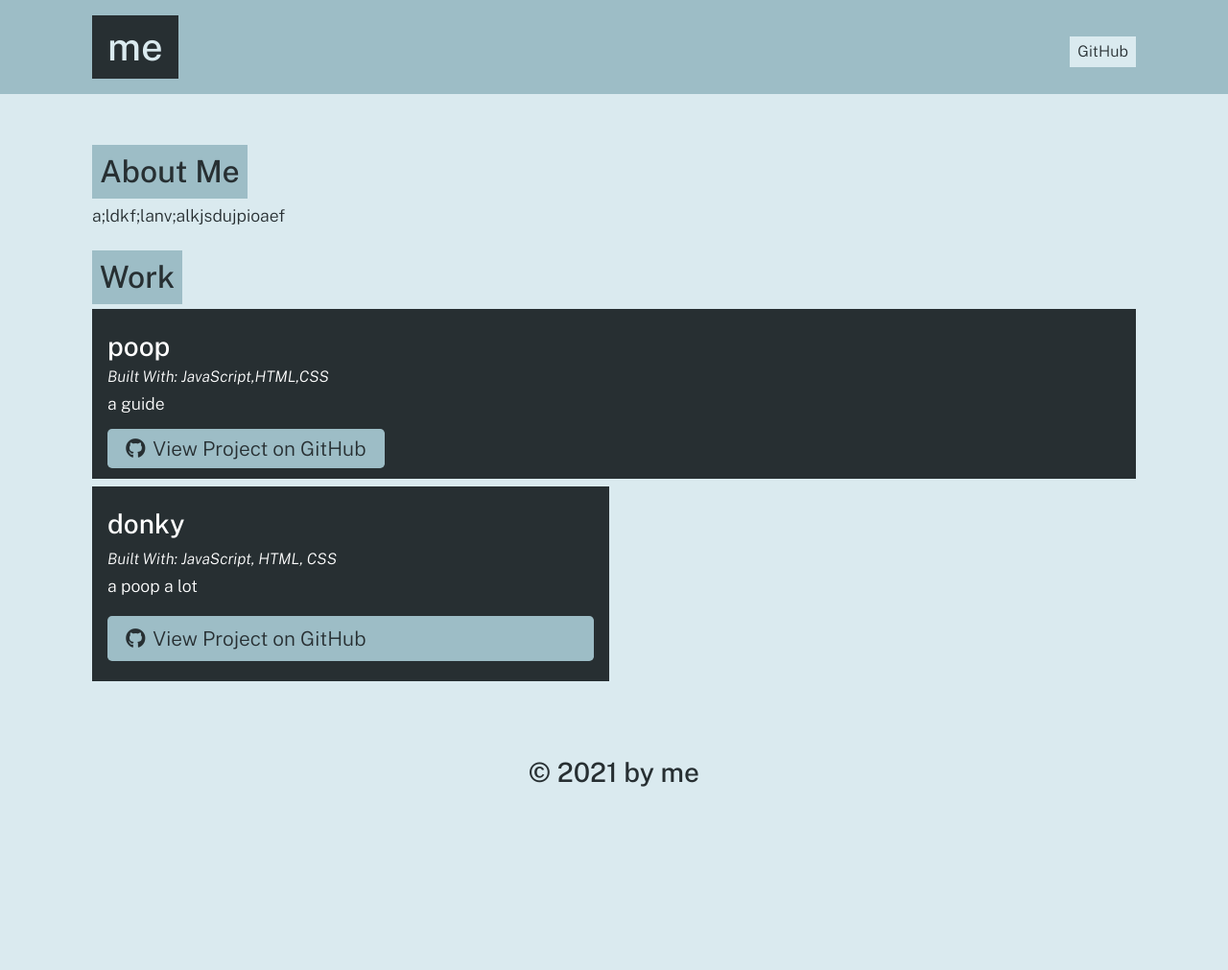
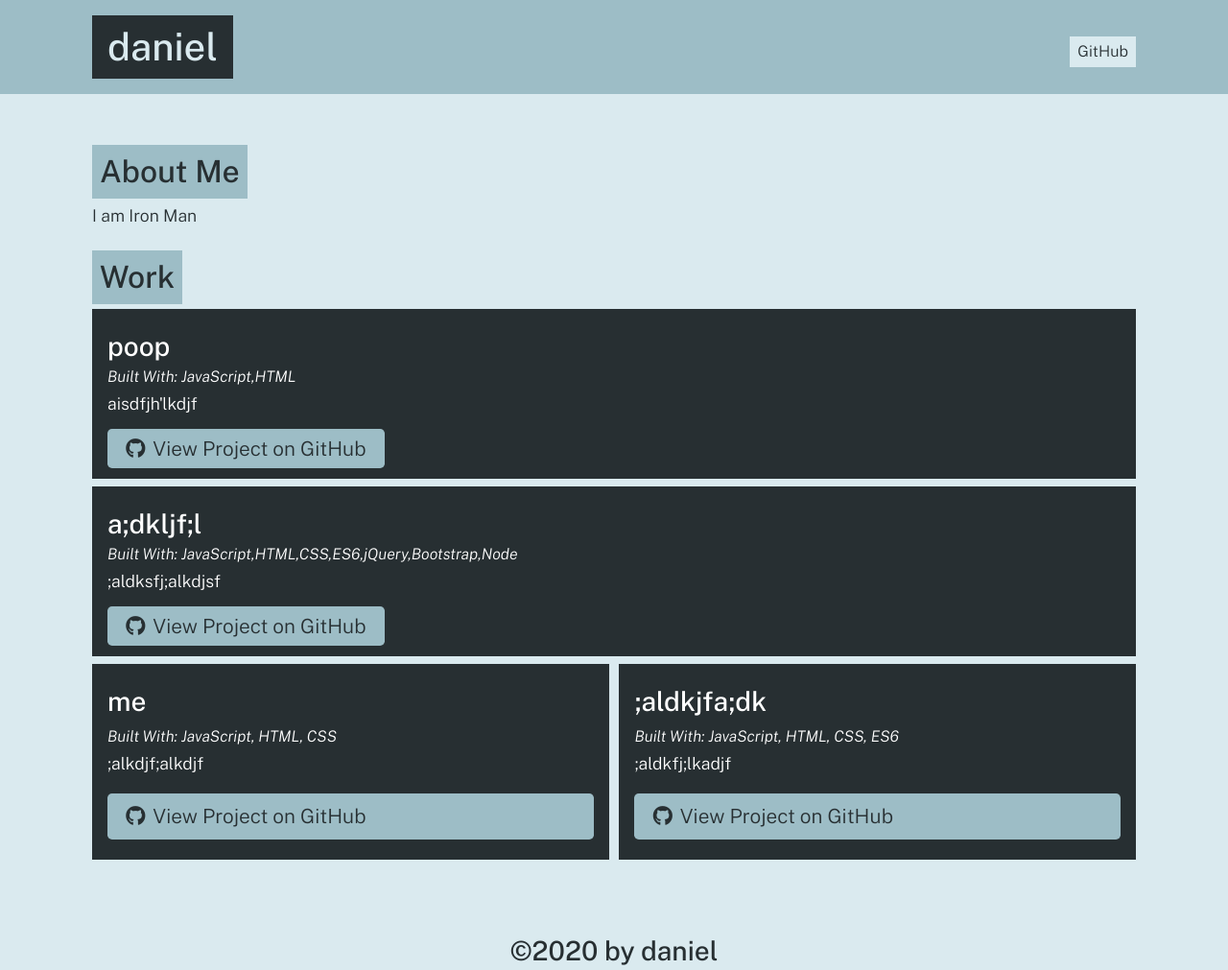
Before and after one commit to dbradle4348/portfolio-generator, a website: page dist/index.html in a window 1280 px wide. Shown: the whole page at 96% size. Before the commit the page ends 843 px from the top, so only its background shows below. Drawn offline with nearby package versions, Linux system fonts and the light colour scheme.

Commit message:
final final

```diff
--- a/dist/index.html
+++ b/dist/index.html
@@ -1,6 +1,7 @@
 
   <!DOCTYPE html>
   <html lang="en">
+
   <head>
     <meta charset="UTF-8">
     <meta name="viewport" content="width=device-width, initial-scale=1.0">
@@ -14,9 +15,9 @@
   <body>
     <header>
       <div class="container flex-row justify-space-between align-center py-3">
-        <h1 class="page-title text-secondary bg-dark py-2 px-3">me</h1>
+        <h1 class="page-title text-secondary bg-dark py-2 px-3">daniel</h1>
         <nav class="flex-row">
-          <a class="ml-2 my-1 px-2 py-1 bg-secondary text-dark" href="https://github.com/me23">GitHub</a>
+          <a class="ml-2 my-1 px-2 py-1 bg-secondary text-dark" href="https://github.com/dbradle4348">GitHub</a>
         </nav>
       </div>
     </header>
@@ -24,7 +25,7 @@
 
     <section class="my-3" id="about">
       <h2 class="text-dark bg-primary p-2 display-inline-block">About Me</h2>
-      <p>a;ldkf;lanv;alkjsdujpioaef</p>
+      <p>I am Iron Man</p>
     </section>
 
 
@@ -36,30 +37,51 @@
             <h3 class="portfolio-item-title text-light">poop</h3>
             <h5 class="portfolio-languages">
               Built With:
-              JavaScript,HTML,CSS
+              JavaScript,HTML
             </h5>
-            <p>a guide</p>
-            <a href=";akdjf;alhk;glvan;lvkjadf" class="btn"><i class="fab fa-github mr-2"></i>View Project on GitHub</a>
+            <p>aisdfjh'lkdjf</p>
+            <a href="a;ldkja; ldkf; kldsf;j ak" class="btn"><i class="fab fa-github mr-2"></i>View Project on GitHub</a>
+          </div>
+
+          <div class="col-12 mb-2 bg-dark text-light p-3">
+            <h3 class="portfolio-item-title text-light">a;dkljf;l</h3>
+            <h5 class="portfolio-languages">
+              Built With:
+              JavaScript,HTML,CSS,ES6,jQuery,Bootstrap,Node
+            </h5>
+            <p>;aldksfj;alkdjsf</p>
+            <a href=";aldkjs;alnhgd;fkj" class="btn"><i class="fab fa-github mr-2"></i>View Project on GitHub</a>
           </div>
 
 
 
           <div class="col-12 col-md-6 mb-2 bg-dark text-light p-3 flex-column">
-            <h3 class="portfolio-item-title text-light">donky</h3>
+            <h3 class="portfolio-item-title text-light">me</h3>
             <h5 class="portfolio-languages">
               Built With:
               JavaScript, HTML, CSS
             </h5>
-            <p>a poop a lot</p>
-            <a href="a;fknlvdddddd" class="btn mt-auto"><i class="fab fa-github mr-2"></i>View Project on GitHub</a>
+            <p>;alkdjf;alkdjf</p>
+            <a href="aj;ldkjf;lkjad" class="btn mt-auto"><i class="fab fa-github mr-2"></i>View Project on GitHub</a>
           </div>
+
+          <div class="col-12 col-md-6 mb-2 bg-dark text-light p-3 flex-column">
+            <h3 class="portfolio-item-title text-light">;aldkjfa;dk</h3>
+            <h5 class="portfolio-languages">
+              Built With:
+              JavaScript, HTML, CSS, ES6
+            </h5>
+            <p>;aldkfj;lkadjf</p>
+            <a href=";aldkjf ;alknfv;ah;t" class="btn mt-auto"><i class="fab fa-github mr-2"></i>View Project on GitHub</a>
+          </div>
+
 
       </div>
     </section>
 
     </main>
     <footer class="container text-center py-3">
-      <h3 class="text-dark">&copy; 2021 by me</h3>
+      <h3 class="text-dark">&copy;2020 by daniel</h3>
     </footer>
   </body>
   </html>
```
